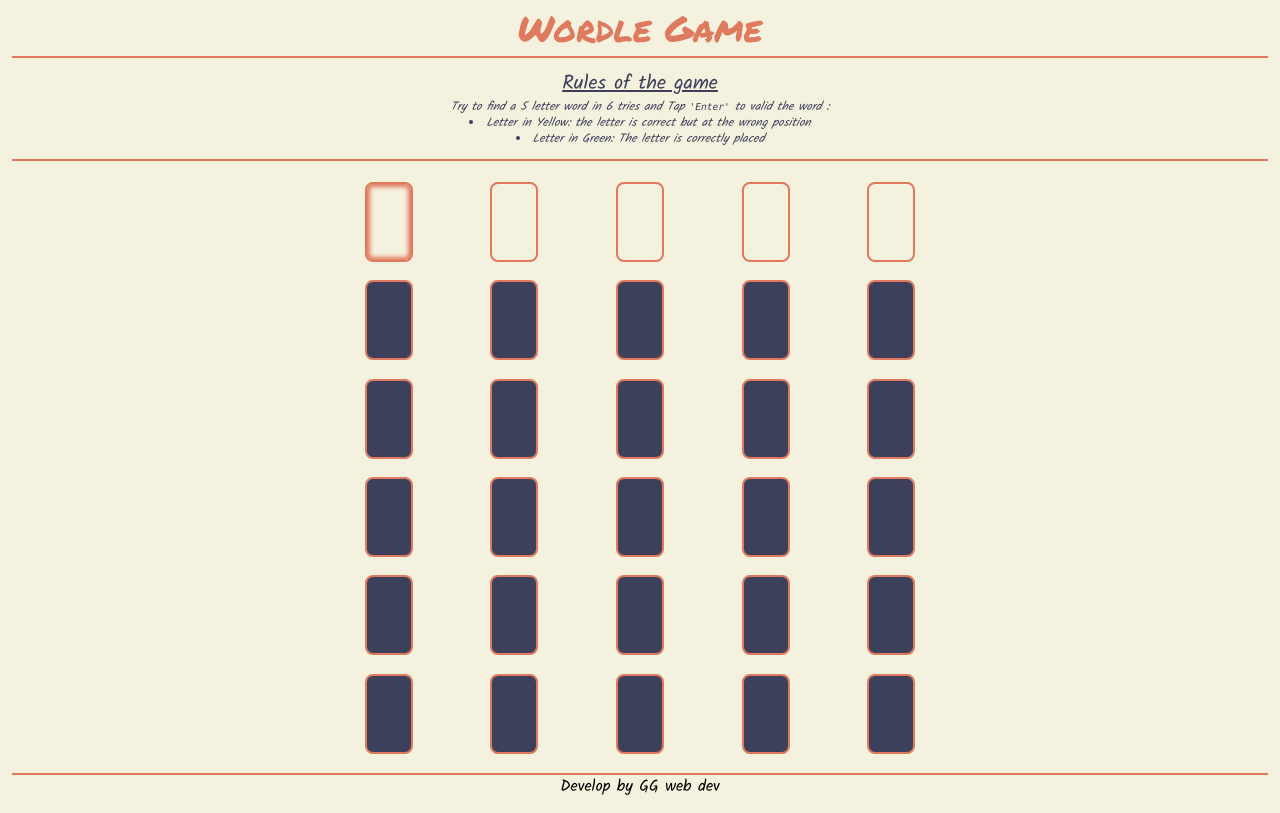
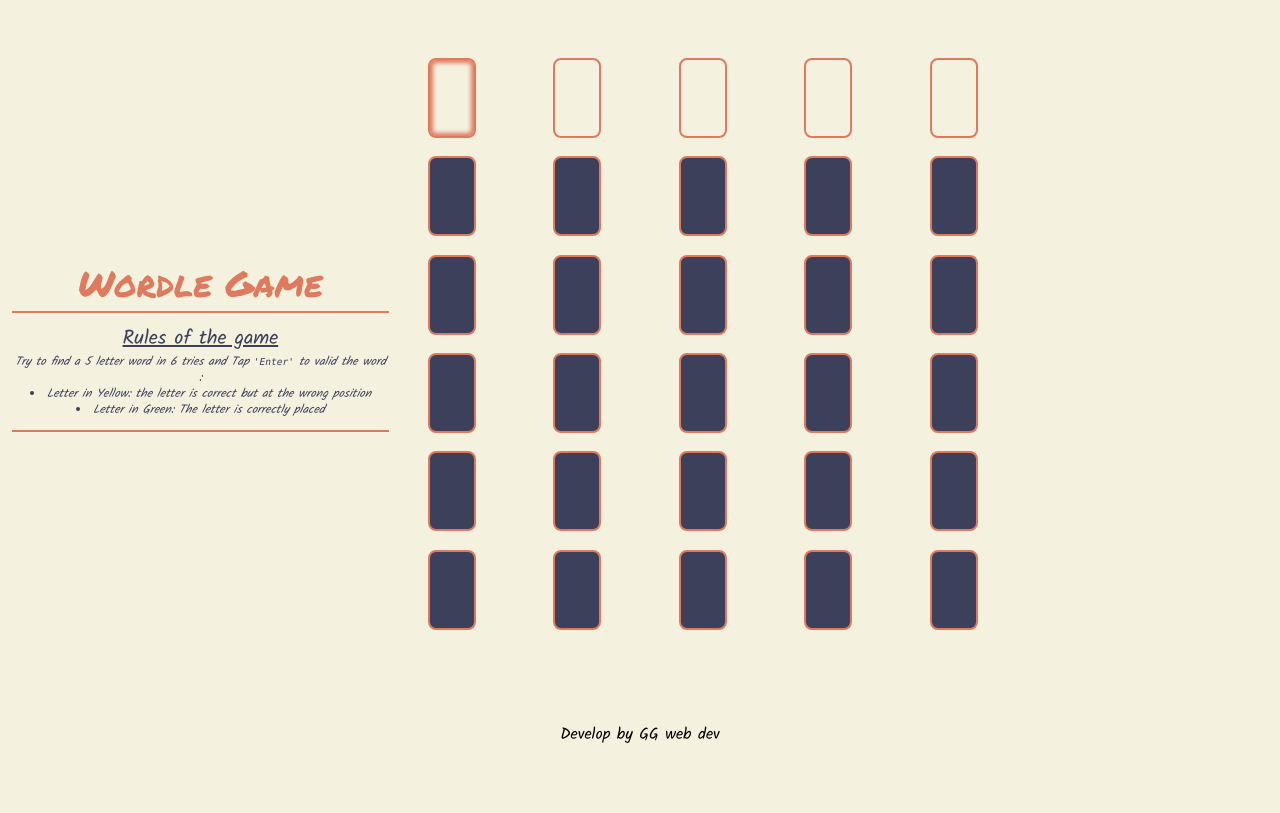
Before and after one commit to ghislaingirardeau/wordle-game, a Vue app: page / in a window 1280 px wide. Built offline with nearby package versions, Linux system fonts and the light colour scheme.

Commit message:
responsive: display- flex 3 blocks

```diff
--- a/src/components/WordleBoard.vue
+++ b/src/components/WordleBoard.vue
@@ -48,9 +48,9 @@ function startNewGame(event: Event) {
 
 <template>
   <div
-    class="flex flex-col justify-start items-center min-h-screen font-Kalam mx-3"
+    class="flex flex-col lg:flex-row lg:flex-wrap justify-start items-center min-h-screen font-Kalam mx-3"
   >
-    <header class="flex flex-col justify-start w-full min-h-[15vh]">
+    <header class="flex flex-col justify-start w-full min-h-[15vh] lg:w-[30%]">
       <h1 class="text-4xl text-center text-amber font-PermanentMarker my-2">
         Wordle Game
       </h1>
@@ -79,10 +79,10 @@ function startNewGame(event: Event) {
       :disabledInput="isGameOver"
       :guessSubmited="guessSubmited"
       :wordOfTheDay="wordOfTheDay"
-      class="min-h-[75vh] md:w-[70%] xl:w-[50%] flex flex-col justify-around w-full mt-3"
+      class="min-h-[75vh] md:w-[70%] xl:w-[50%] flex flex-col justify-around w-full lg:w-[70%] mt-3"
     />
     <footer
-      class="min-h-[5vh] w-full flex flex-col justify-start items-center border-solid border-amber border-t-2"
+      class="min-h-[5vh] w-full flex flex-col justify-start items-center border-solid border-amber border-t-2 lg:border-t-0"
     >
       <div v-if="isGameOver">
         <h2
```
